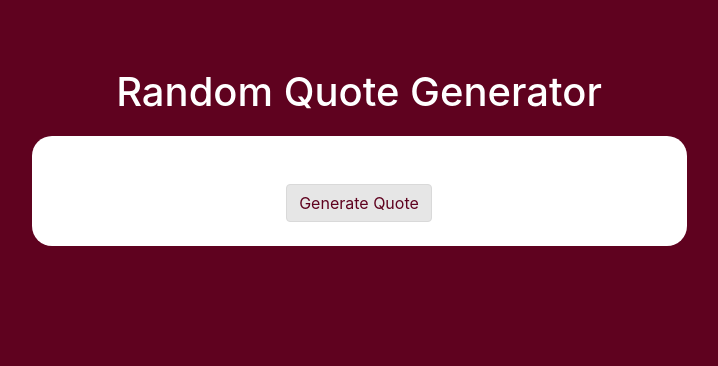
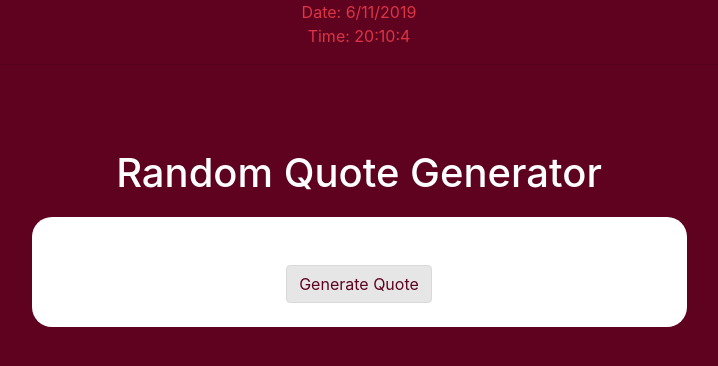
Before and after one commit to stefi23/quote-generator, a React (Create React App) app: page / in a window 1280 px wide. Shown: the top 366 px of the page, without its empty margins (281-999 px from the left). Built offline with nearby package versions, Linux system fonts and the light colour scheme.

Commit message:
Added the time and date

```diff
--- a/src/App.js
+++ b/src/App.js
@@ -1,5 +1,6 @@
 import React from 'react';
 import QuoteGenerator from './Components/QuoteGenerator.js'
+import CurrentDateAndTime from './Components/CurrentDateAndTime.js'
 
 import './App.css';
 
@@ -8,6 +9,7 @@ class App extends React.Component {
   render(){
     return (
       <div className="App">
+        <CurrentDateAndTime />
         <QuoteGenerator/>
         </div>
     )
--- /dev/null
+++ b/src/Components/CurrentDateAndTime.js
@@ -0,0 +1,65 @@
+import React, { PureComponent } from 'react'
+
+class CurrentDateAndTime extends PureComponent {
+    // state = {
+    //     date: 'day',
+    //     time: 'Now'
+    // }
+    constructor(props){
+        super(props);
+       this.state = {
+        date: 'day',
+        time: 'Now'
+       }
+
+    }
+
+    componentDidMount() {
+        this.timerID = setInterval(
+          () => this.tic(),
+          1000
+        );
+      }
+
+    tic = () => {
+       this.setState(() => {
+        const now = new Date ();
+        const day = now.getDay();
+        const month = now.getMonth() + 1;
+        const year = now.getFullYear();
+        const hours = now.getHours();
+        const minutes = now.getMinutes();
+        const seconds = now.getSeconds();
+
+        return {
+            date: `${day}/${month}/${year}`,
+            time: `${hours}:${minutes}:${seconds}`
+        }
+        // day/month/year
+       })
+    }
+
+//day / month / year
+// current live hour and minutes
+
+    render(){
+        const {date,time} = this.state;
+        return(
+            <div className="container">
+                <div className='row'>
+                <div className='col-6 offset-3 text-danger'>
+                Date: {date}
+                </div>
+                </div>
+                <div className='row'>
+                <div className='col-6 offset-3 text-danger'>
+                Time: {time}
+                </div>
+                </div>
+                <hr size="30" />
+            </div>
+        )
+    }
+};
+
+export default CurrentDateAndTime;
```
Also changed, not shown: 1 other file (tests, documents, lock files or other folders).
